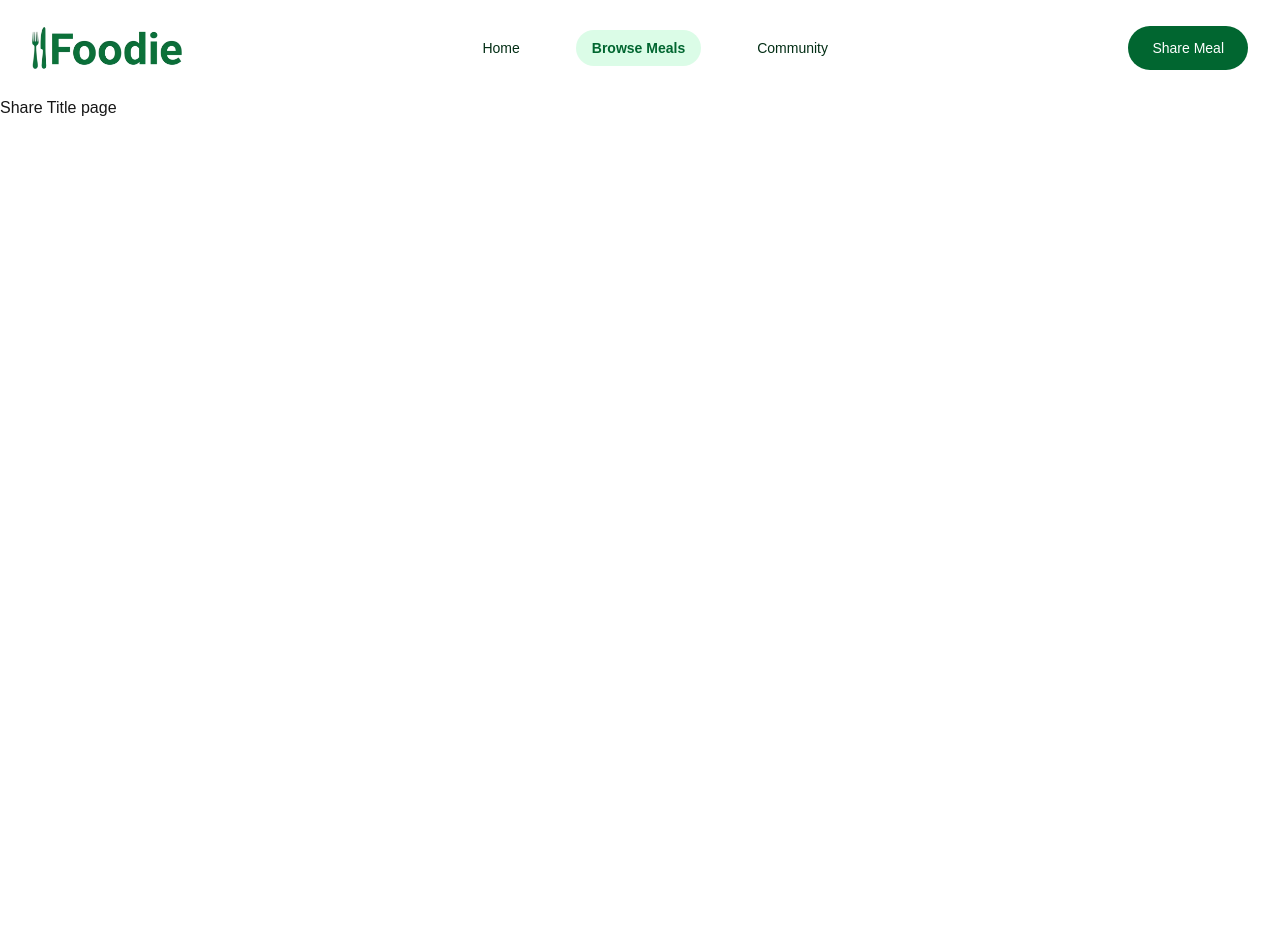
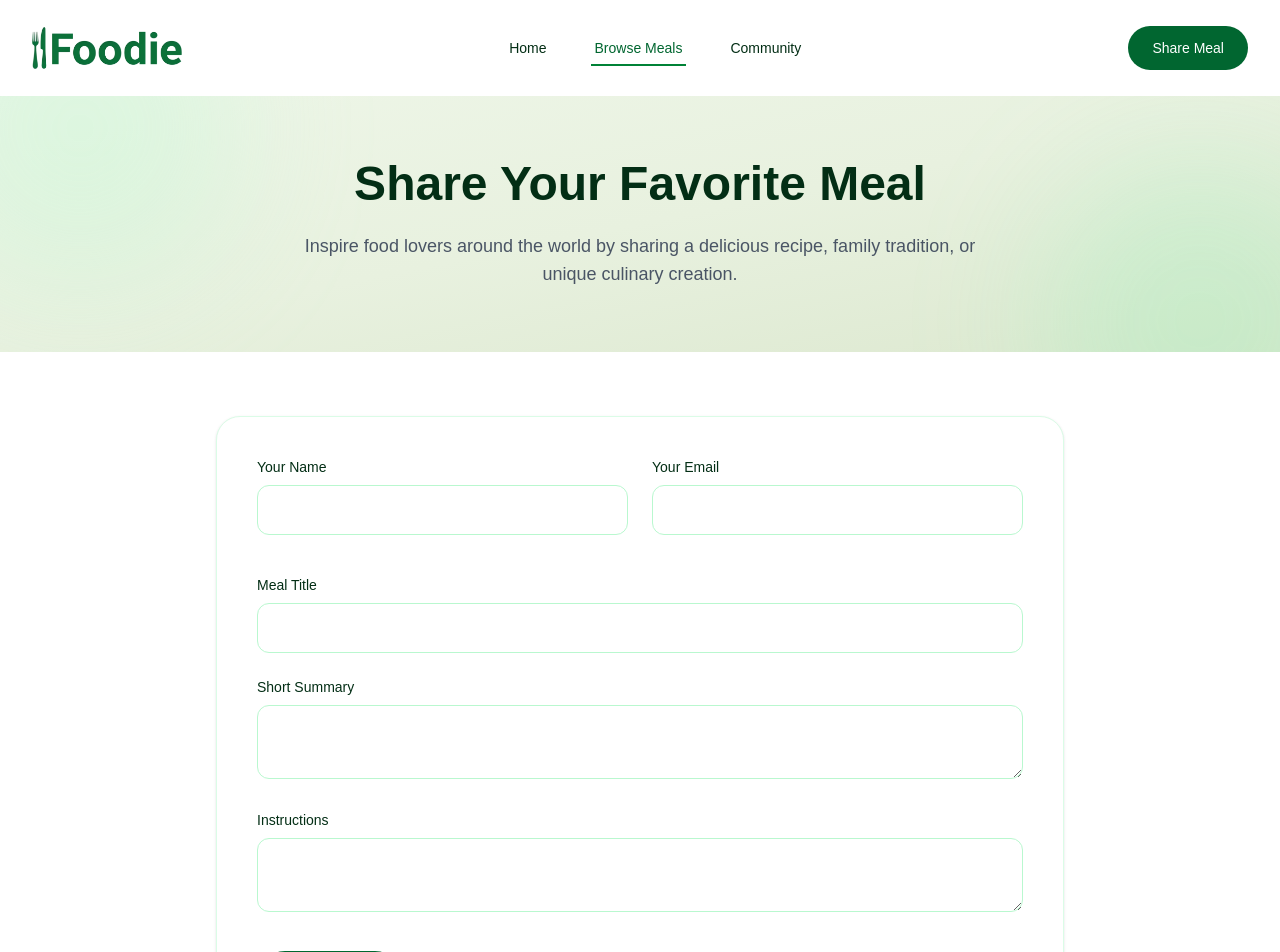
Before and after one commit to husenindia/nextjs-foodies, a Next.js app: page /meals/share in a window 1280 px wide. Shown: the top 952 px of the page. Before the commit the page ends 800 px from the top, so only its background shows below. Built offline with nearby package versions, Linux system fonts and the light colour scheme.

Commit message:
Error fixes

```diff
--- a/app/components/header/header.tsx
+++ b/app/components/header/header.tsx
@@ -9,7 +9,7 @@ export default function Header() {
         <div className="flex h-24 items-center justify-between">
 
           {/* Logo */}
-          <Link href="/" className="flex items-center">
+          <Link href="/home" className="flex items-center">
             <Image
                 src="/logo1.png"
                 alt="logo"
--- a/app/components/header/nav-links.tsx
+++ b/app/components/header/nav-links.tsx
@@ -1,19 +1,33 @@
 "use client";
 import Link from "next/link";
 import { usePathname } from "next/navigation";
-export default function NavLink({href, children}) {
+import { ReactNode } from "react";
+interface NavLinkProps {
+  href: string;
+  children: ReactNode;
+
+}
+export default function NavLink({ href, children }: NavLinkProps) {
   const path = usePathname();
   return (
     <>
+
+
       <Link
         href={href}
-  className={
-    path.startsWith(href)
-      ? "rounded-full bg-green-100 px-4 py-2 text-sm font-semibold text-green-800"
-      : "rounded-full px-4 py-2 text-sm font-medium text-green-950 transition hover:bg-green-50 hover:text-green-700"
-  }
+        className={`group relative px-1 py-2 text-sm font-medium transition ${path.startsWith(href)
+            ? "text-green-800"
+            : "text-green-950 hover:text-green-700"
+          }`}
       >
         {children}
+
+        <span
+          className={`absolute bottom-0 left-0 h-[2px] bg-green-700 transition-all duration-300 ${path.startsWith(href)
+              ? "w-full"
+              : "w-0 group-hover:w-full"
+            }`}
+        />
       </Link>
     </>
   )
--- a/app/components/hero-banner/hero-banner.tsx
+++ b/app/components/hero-banner/hero-banner.tsx
@@ -44,17 +44,17 @@ export default function HeroBanner() {
 
                         <div className="flex flex-col gap-4 sm:flex-row lg:justify-start">
                             <Link
-                                href="/dishes"
+                                href="/meals"
                                 className="rounded-full bg-green-800 px-8 py-4 font-medium text-white transition hover:bg-green-900"
                             >
                                 Explore Dishes
                             </Link>
 
                             <Link
-                                href="/countries"
+                                href="/meals/share"
                                 className="rounded-full border border-green-800 px-8 py-4 font-medium text-green-900 transition hover:bg-white/50"
                             >
-                                Browse Countries
+                                Share Meal
                             </Link>
                         </div>
                     </div>
--- /dev/null
+++ b/app/components/image-picker/image-picker.tsx
@@ -0,0 +1,18 @@
+interface ImagePickerProps {
+    label: string,
+    name: string
+}
+export default function ImagePicker({label, name}: ImagePickerProps) {
+    return (
+        <>
+            <label htmlFor="image">label</label>
+            <input
+            type="file"
+            id={name}
+            accept="image/png, image/jpeg"
+             name="image"/>
+            <button type="button">Pick an image</button>
+        </>
+    )
+
+}
--- a/app/meals/share/page.tsx
+++ b/app/meals/share/page.tsx
@@ -1,5 +1,136 @@
+import ImagePicker from "@/components/image-picker/image-picker";
+
 export default function ShareMealPage() {
     return (
-        <h1>Share Title page</h1>
-    )
+        <>
+            <header className="relative overflow-hidden bg-gradient-to-br from-[#eef6e8] via-[#e8f1df] to-[#dce8cf]">
+
+                <div className="absolute -top-32 -left-20 h-80 w-80 rounded-full bg-green-200/30 blur-3xl"></div>
+                <div className="absolute -bottom-32 -right-20 h-80 w-80 rounded-full bg-green-300/20 blur-3xl"></div>
+
+                <div className="mx-auto max-w-4xl px-6 py-16 text-center">
+                    <h1 className="mb-6 text-4xl font-bold text-green-950 md:text-5xl">
+                        Share Your Favorite Meal
+                    </h1>
+
+                    <p className="mx-auto max-w-2xl text-lg text-gray-600">
+                        Inspire food lovers around the world by sharing a
+                        delicious recipe, family tradition, or unique culinary
+                        creation.
+                    </p>
+                </div>
+            </header>
+
+            <main className="bg-white py-16">
+                <div className="mx-auto max-w-4xl px-6">
+
+                    <form className="rounded-3xl border border-green-100 bg-white p-8 shadow-sm md:p-10">
+
+                        {/* User Information */}
+                        <div className="mb-10 grid gap-6 md:grid-cols-2">
+
+                            <div>
+                                <label
+                                    htmlFor="name"
+                                    className="mb-2 block text-sm font-medium text-green-950"
+                                >
+                                    Your Name
+                                </label>
+
+                                <input
+                                    type="text"
+                                    id="name"
+                                    name="name"
+                                    required
+                                    className="w-full rounded-xl border border-green-200 px-4 py-3 outline-none transition focus:border-green-600"
+                                />
+                            </div>
+
+                            <div>
+                                <label
+                                    htmlFor="email"
+                                    className="mb-2 block text-sm font-medium text-green-950"
+                                >
+                                    Your Email
+                                </label>
+
+                                <input
+                                    type="email"
+                                    id="email"
+                                    name="email"
+                                    required
+                                    className="w-full rounded-xl border border-green-200 px-4 py-3 outline-none transition focus:border-green-600"
+                                />
+                            </div>
+
+                        </div>
+
+                        {/* Meal Title */}
+                        <div className="mb-6">
+                            <label
+                                htmlFor="title"
+                                className="mb-2 block text-sm font-medium text-green-950"
+                            >
+                                Meal Title
+                            </label>
+
+                            <input
+                                type="text"
+                                id="title"
+                                name="title"
+                                required
+                                className="w-full rounded-xl border border-green-200 px-4 py-3 outline-none transition focus:border-green-600"
+                            />
+                        </div>
+
+                        {/* Summary */}
+                        <div className="mb-6">
+                            <label
+                                htmlFor="summary"
+                                className="mb-2 block text-sm font-medium text-green-950"
+                            >
+                                Short Summary
+                            </label>
+
+                            <textarea
+                                id="summary"
+                                name="summary"
+                                required
+                                className="w-full rounded-xl border border-green-200 px-4 py-3 outline-none transition focus:border-green-600"
+                            />
+                        </div>
+
+                        {/* Instructions */}
+                        <div className="mb-8">
+                            <label
+                                htmlFor="instructions"
+                                className="mb-2 block text-sm font-medium text-green-950"
+                            >
+                                Instructions
+                            </label>
+
+                            <textarea
+                                id="instructions"
+                                name="instructions"
+                                required
+                                className="w-full rounded-xl border border-green-200 px-4 py-3 outline-none transition focus:border-green-600"
+                            />
+                        </div>
+                        <div>
+                            {/* <ImagePicker label="Upload image" name="image"></ImagePicker> */}
+                        </div>
+
+                        <button
+                            type="submit"
+                            className="rounded-full bg-green-800 px-8 py-4 font-medium text-white transition hover:bg-green-900"
+                        >
+                            Share Meal
+                        </button>
+
+                    </form>
+
+                </div>
+            </main>
+        </>
+    );
 }
```
Lines whose indentation alone changed are shown as unchanged.
